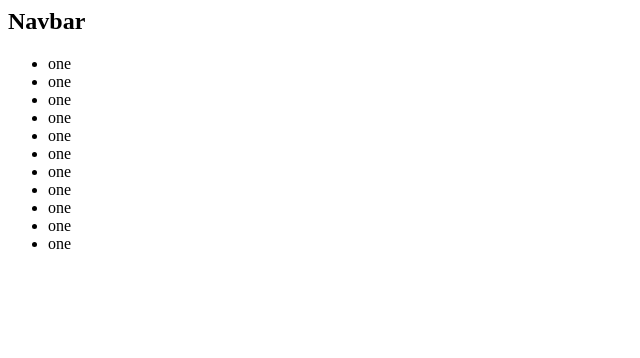
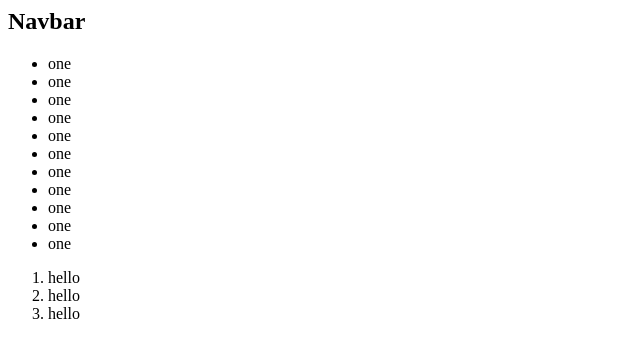
Before and after one commit to snowleopardAlexa/delete, a plain HTML site: page about.html in a window 1280 px wide. Shown: the whole page, without its empty margins (0-640 px from the left). Drawn offline with Linux system fonts and the light colour scheme.

Commit message:
apply navbar changes

```diff
--- a/about.html
+++ b/about.html
@@ -20,6 +20,11 @@
                 <li>one</li>
                 <li>one</li>
             </ul>
+            <ol>
+                <li>hello</li>
+                <li>hello</li>
+                <li>hello</li>
+            </ol>
         </div>
     </body>
 </html>
```
Also changed, not shown: contact.html (+5 -0 lines), index.html (+5 -0 lines).
